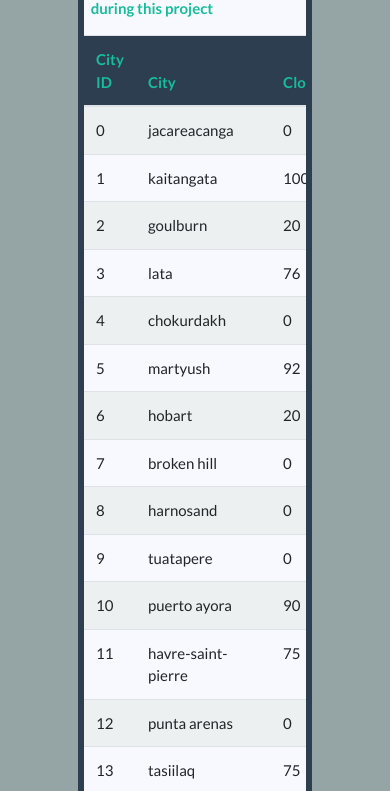
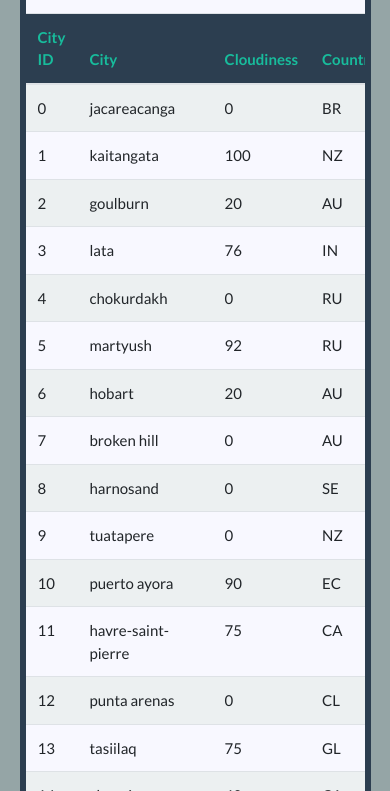
Before and after one commit to tabercwebb/Web_Design_Challenge_TCW, a plain HTML site: page data.html in a window 390 px wide. Shown: the part 340-1131 px from the top of the page. Drawn offline with nearby package versions, Linux system fonts and the light colour scheme.

Commit message:
Updated css

```diff
--- a/style.css
+++ b/style.css
@@ -32,4 +32,4 @@
                           .main-box {margin-top: 120px}
                           .secondary-box {margin-top: 50px; margin-bottom: 80px !important}
                           .comparison-box {margin-top: 190px}
-                          .table-box {margin-top: 190px !important}}
+                          .table-box {width: 90%; margin-top: 190px !important}}
```
